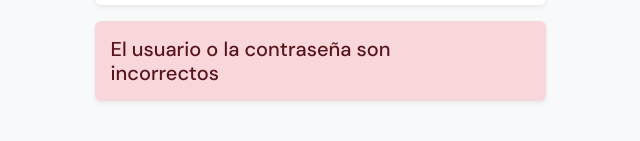
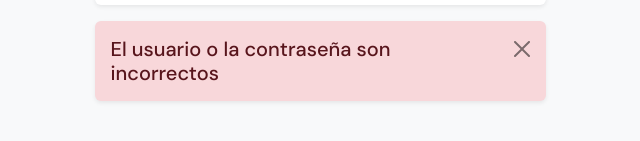
Before and after one commit to carlosopazot/card-searcher-js, a website: page index.html in a window 1280 px wide. Both pictures are taken after typing "Sample", "Sample123" into the empty fields and a click on the button "Ingresar". Shown: the part 557-698 px from the top of the page, 320-960 px from the left. Drawn offline with nearby package versions, Linux system fonts and the light colour scheme.

Commit message:
:lipstick: some changes

```diff
--- a/index.html
+++ b/index.html
@@ -32,6 +32,7 @@
       </div>
     </div>
   </main>
+  <script src="https://cdn.jsdelivr.net/npm/bootstrap@5.3.2/dist/js/bootstrap.bundle.min.js" integrity="sha384-C6RzsynM9kWDrMNeT87bh95OGNyZPhcTNXj1NW7RuBCsyN/o0jlpcV8Qyq46cDfL" crossorigin="anonymous"></script>
   <script src="./js/login.js"></script>
 </body>
 </html>
--- a/js/login.js
+++ b/js/login.js
@@ -16,6 +16,7 @@ function validateLogin(e) {
     wrapper.innerHTML = `
     <div class="alert alert-${type} alert-dismissible border-0 shadow-sm" role="alert">
       <h5 class="mb-0">${message}</h5>
+      <button type="button" class="btn-close" data-bs-dismiss="alert" aria-label="Close"></button>
     </div>`
     loginForm.appendChild(wrapper)
   }
```
